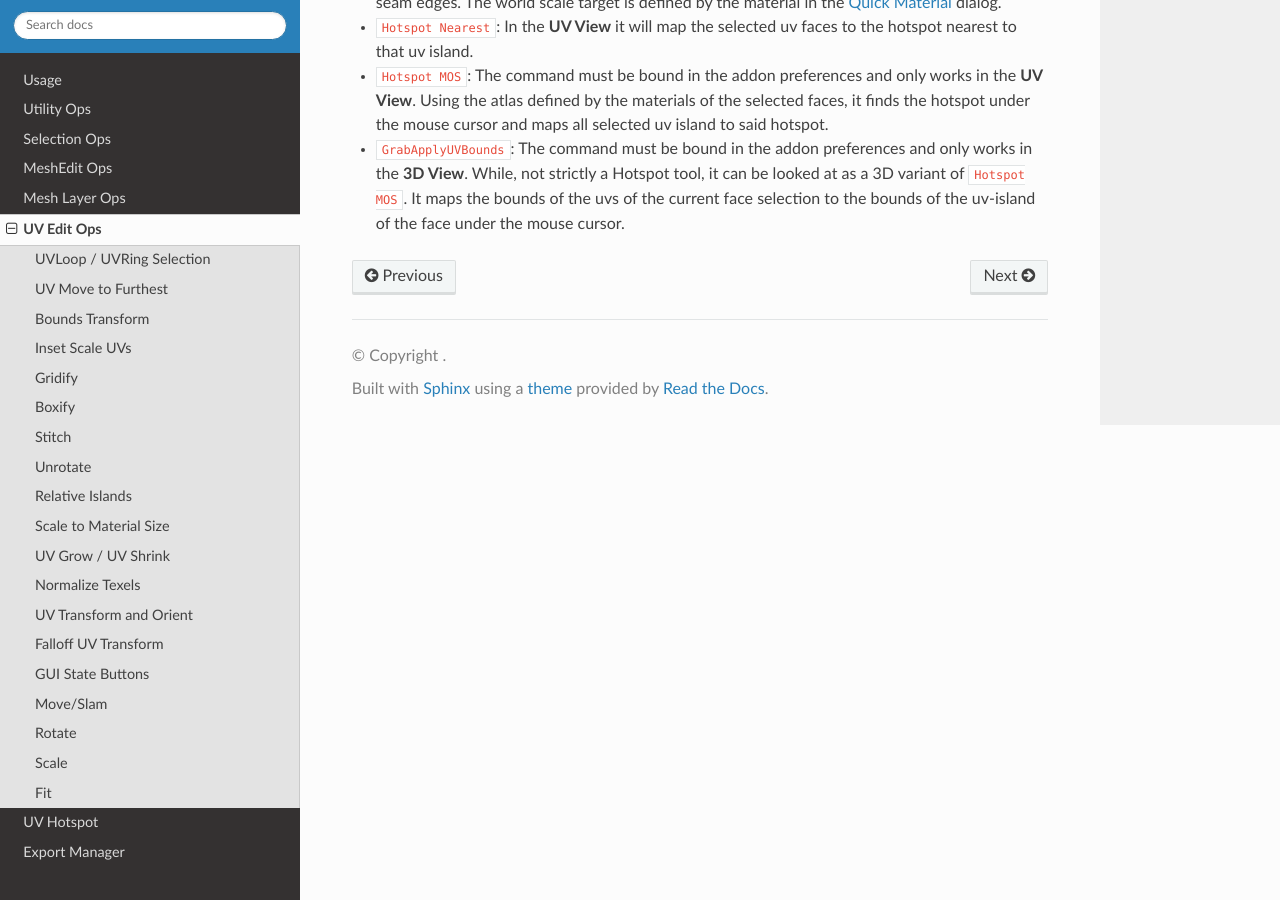
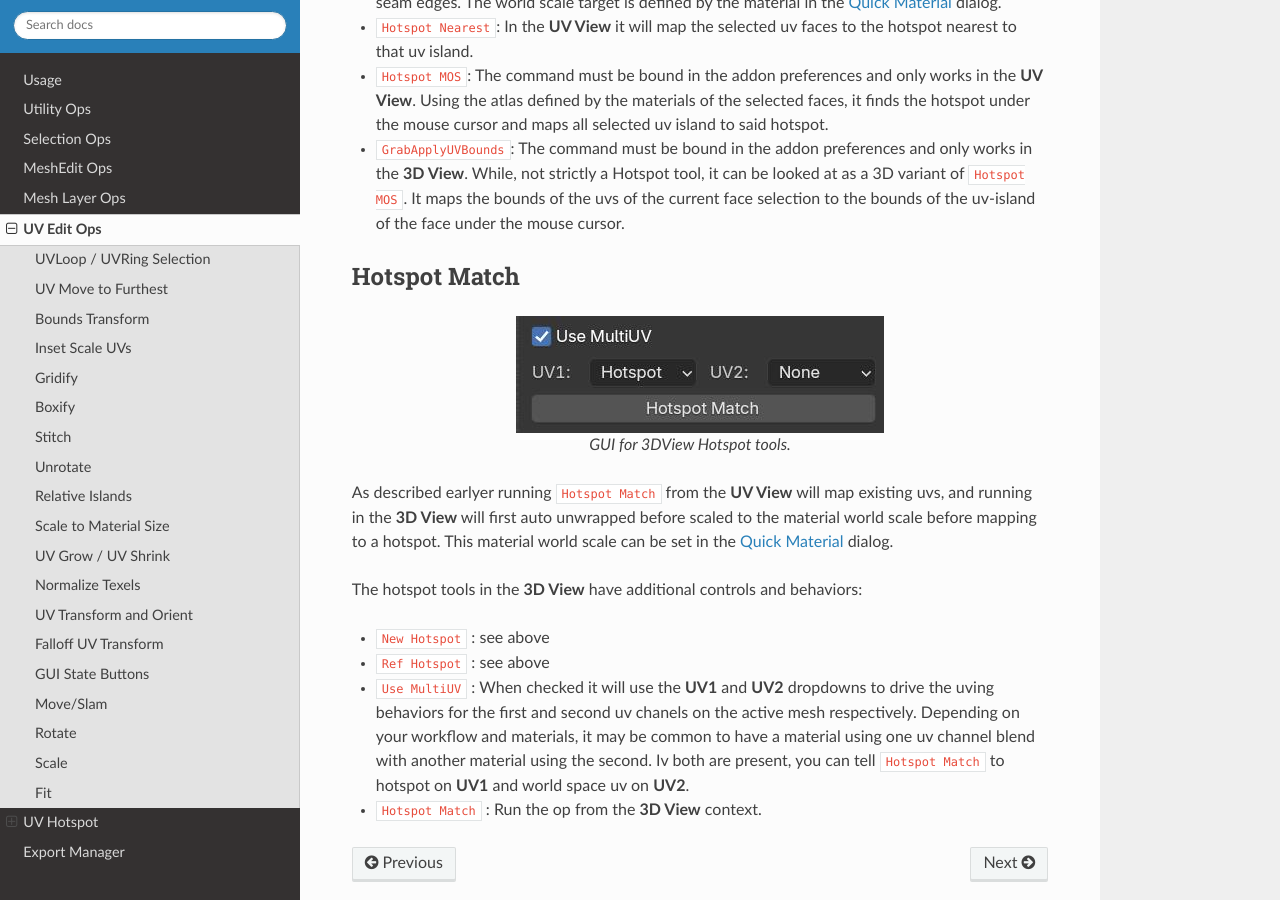
Before and after one commit to roosterMAP/rmKit-docs, a Sphinx documentation site: the page built from docs/source/uv.rst, in a window 1280 px wide and 900 px high, scrolled down 8922 px. Built offline with Sphinx 7.4.7 and the Read the Docs theme 3.1.0, drawn with Linux system fonts in a browser that asks for light colours.

Commit message:
updated hotspot docs
- Added more info to hotspotting from 3dview.

```diff
--- a/docs/source/uv.rst
+++ b/docs/source/uv.rst
@@ -319,3 +319,24 @@
 * ``Hotspot MOS``: The command must be bound in the addon preferences and only works in the **UV View**. Using the atlas defined by the materials of the selected faces, it finds the hotspot under the mouse cursor and maps all selected uv island to said hotspot.
 
 * ``GrabApplyUVBounds``: The command must be bound in the addon preferences and only works in the **3D View**. While, not strictly a Hotspot tool, it can be looked at as a 3D variant of ``Hotspot MOS``. It maps the bounds of the uvs of the current face selection to the bounds of the uv-island of the face under the mouse cursor.
+
+Hotspot Match
+-------------
+
+.. figure:: _static/hotspot3d.jpg
+	:scale: 100%
+	:align: center
+
+	GUI for 3DView Hotspot tools.
+
+As described earlyer running ``Hotspot Match`` from the **UV View** will map existing uvs, and running in the **3D View** will first auto unwrapped before scaled to the material world scale before mapping to a hotspot. This material world scale can be set in the :ref:`Quick Material <quickmaterial>` dialog.
+
+The hotspot tools in the **3D View** have additional controls and behaviors:
+
+* ``New Hotspot`` : see above
+
+* ``Ref Hotspot`` : see above
+
+* ``Use MultiUV`` : When checked it will use the **UV1** and **UV2** dropdowns to drive the uving behaviors for the first and second uv chanels on the active mesh respectively. Depending on your workflow and materials, it may be common to have a material using one uv channel blend with another material using the second. Iv both are present, you can tell ``Hotspot Match`` to hotspot on **UV1** and world space uv on **UV2**.
+
+* ``Hotspot Match`` : Run the op from the **3D View** context.
```
Also changed, not shown: docs/source/_static/hotspot3d.jpg (added).
